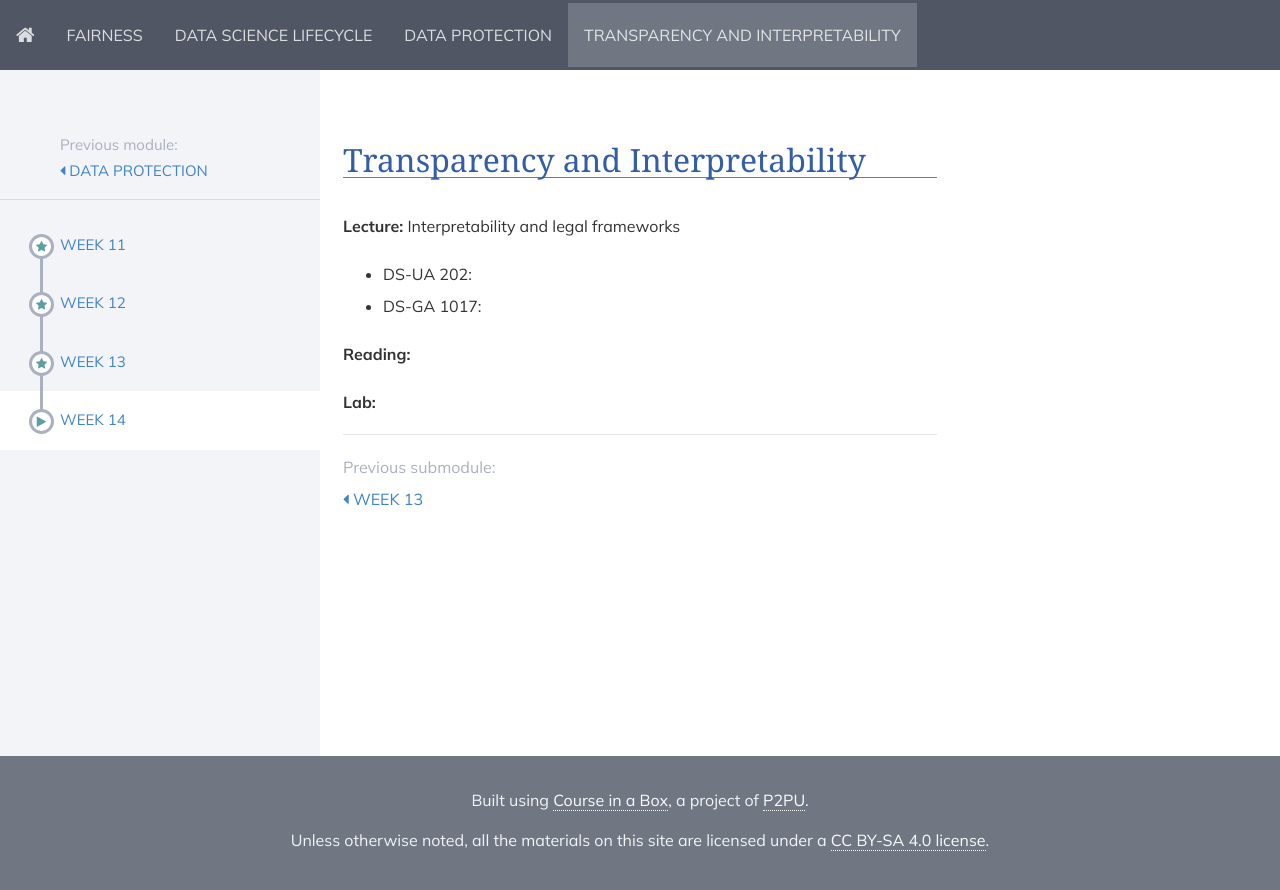
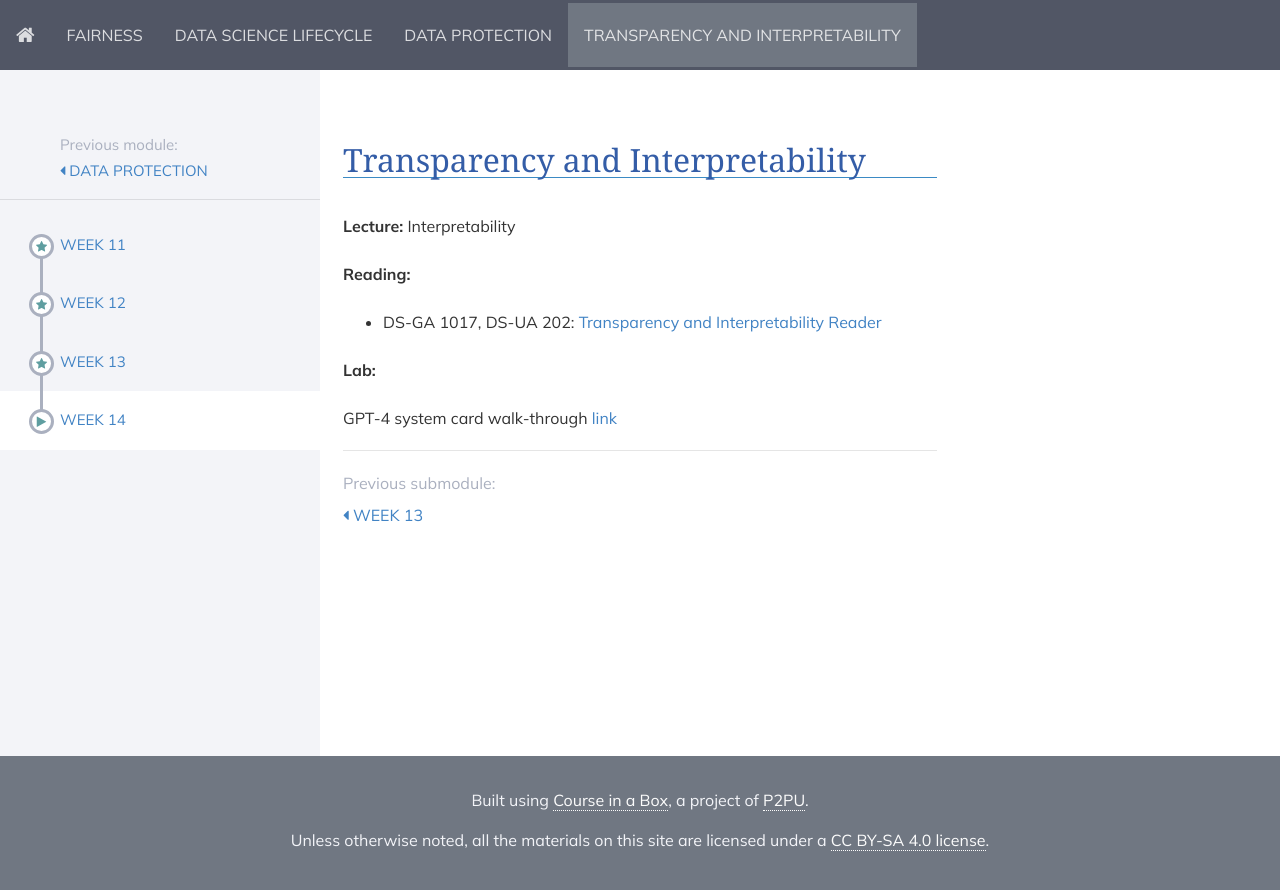
Before and after one commit to DataResponsibly/rds24, a Jekyll site: the page built from modules/transparency_and_interpretability/_posts/2000-01-04-week14.md, in a window 1280 px wide. Shown: the top 890 px of the page. Built offline with Jekyll 4.4.1, drawn with Linux system fonts in a browser that asks for light colours; nearby versions of some CDN libraries.

Commit message:
Update 2000-01-04-week14.md

```diff
--- a/modules/transparency_and_interpretability/_posts/2000-01-04-week14.md
+++ b/modules/transparency_and_interpretability/_posts/2000-01-04-week14.md
@@ -4,11 +4,16 @@ title: Week 14
 
 ## Transparency and Interpretability
 
-**Lecture:** Interpretability and legal frameworks
+**Lecture:** Interpretability
 
-* DS-UA 202: <!-- [interpretability and legal frameworks slides](../../../assets/14_interpretability_202.pdf) -->
-* DS-GA 1017: <!-- [interpretability and legal frameworks slides](../../../assets/13_InterpretabilityLegal_1017.pdf) -->
+<!-- * DS-UA 202: [interpretability and legal frameworks slides](../../../assets/14_interpretability_202.pdf) -->
+<!-- * DS-GA 1017: [interpretability and legal frameworks slides](../../../assets/13_InterpretabilityLegal_1017.pdf) -->
 
 **Reading:**
 
+<!-- * DS-UA 202: [Transparency and Interpretability Reader](../../../assets/transparency_reader_ua202_2022.pdf) -->
+* DS-GA 1017, DS-UA 202: [Transparency and Interpretability Reader](../../../assets/transparency_reader_2023.pdf)
+
 **Lab:**
+
+GPT-4 system card walk-through [link](https://cdn.openai.com/papers/gpt-4-system-card.pdf)
```
